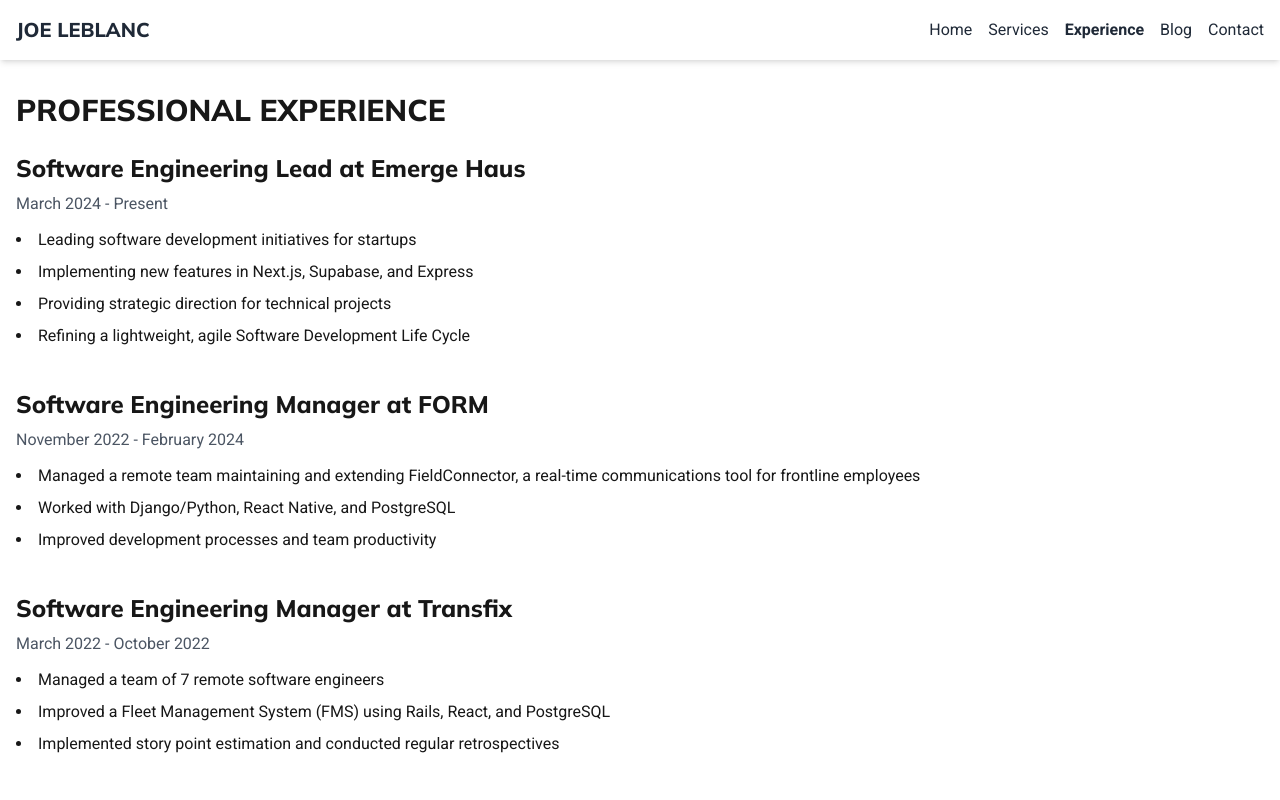
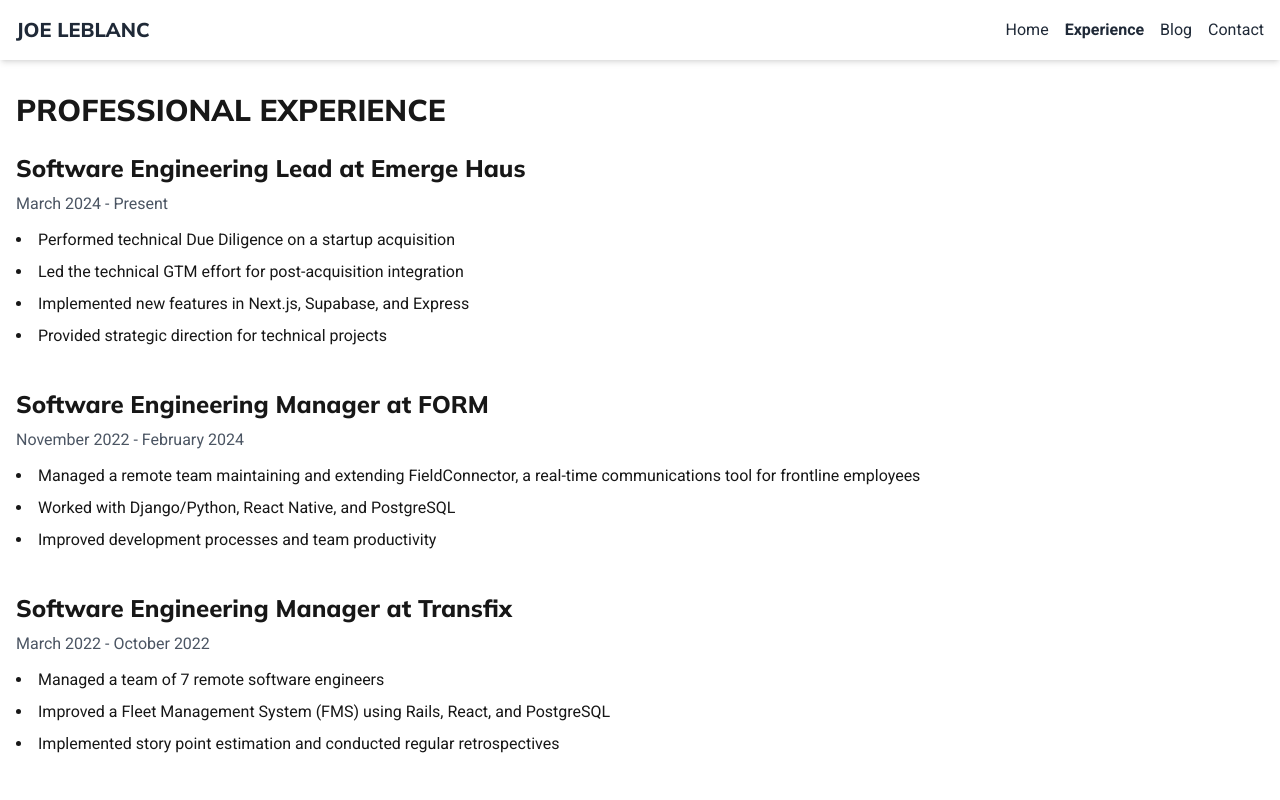
Before and after one commit to jlleblanc/jlleblanc.github.io, a Next.js app: page /jlleblanc.github.io/experience in a window 1280 px wide. Shown: the top 800 px of the page. Built offline with nearby package versions, Linux system fonts and the light colour scheme.

Commit message:
Remove services, update experience

```diff
--- a/src/components/Layout.js
+++ b/src/components/Layout.js
@@ -14,7 +14,6 @@
 
   const navItems = [
     { href: '/', label: 'Home' },
-    { href: '/services', label: 'Services' },
     { href: '/experience', label: 'Experience' },
     { href: '/blog', label: 'Blog' },
     { href: '/contact', label: 'Contact' },
--- a/src/pages/experience.js
+++ b/src/pages/experience.js
@@ -76,10 +76,10 @@
         <h2 className="text-2xl font-semibold mb-2">Software Engineering Lead at Emerge Haus</h2>
         <p className="text-gray-600 mb-3">March 2024 - Present</p>
         <ul className="list-disc list-inside space-y-2">
-          <li>Leading software development initiatives for startups</li>
-          <li>Implementing new features in Next.js, Supabase, and Express</li>
-          <li>Providing strategic direction for technical projects</li>
-          <li>Refining a lightweight, agile Software Development Life Cycle</li>
+          <li>Performed technical Due Diligence on a startup acquisition</li>
+          <li>Led the technical GTM effort for post-acquisition integration</li>
+          <li>Implemented new features in Next.js, Supabase, and Express</li>
+          <li>Provided strategic direction for technical projects</li>
         </ul>
       </div>
 
--- a/src/pages/index.js
+++ b/src/pages/index.js
@@ -35,7 +35,7 @@
               I&apos;m a hands-on software engineering leader of products, teams, and startups.
             </p>
             <p className="mt-4">
-              Over 20 years, I&apos;ve helped companies create payment solutions, recognize sales, and keep their customers subscribed.
+              Over 20 years, I&apos;ve helped companies create payment solutions, onboard new customers, and keep them subscribed.
             </p>
           </div>
         </div>
--- a/src/pages/services.js
+++ /dev/null
@@ -1,96 +0,0 @@
-import Layout from '../components/Layout'
-import FAQ from '../components/FAQ'
-import siteConfig from '../config/siteConfig'
-
-export default function Services() {
-  const faqs = [
-    {
-      question: "How can you help my startup scale?",
-      answer: "Scaling means more than just efficient algorithms and cloud platforms. You need planning, process improvement, and (most importantly) team leadership. Without these, your team will burnout. I can help you get unstuck today, while avoiding burnout in the future."
-    },
-    {
-      question: "What technologies do you specialize in?",
-      answer: "I specialize in Next.js, Supabase, Vercel, OpenAI, and Anthropic. But I take care to use the right tools for the job."
-    },
-    {
-      question: "Should I just use AI for everything?",
-      answer: "No. If a hard-coded algorithm will work better than using an LLM, don't burn your tokens: let's build it right. I can help!"
-    },
-  ]
-
-  const jsonLd = {
-    "@context": "https://schema.org",
-    "@type": "Service",
-    "serviceType": "Software Engineering Leadership",
-    "provider": {
-      "@type": "Person",
-      "name": siteConfig.name
-    },
-    "hasOfferCatalog": {
-      "@type": "OfferCatalog",
-      "name": "Software Engineering Services",
-      "itemListElement": [
-        {
-          "@type": "Offer",
-          "itemOffered": {
-            "@type": "Service",
-            "name": "Software Planning for Startups"
-          }
-        },
-        {
-          "@type": "Offer",
-          "itemOffered": {
-            "@type": "Service",
-            "name": "Engineering Team Leadership"
-          }
-        },
-        {
-          "@type": "Offer",
-          "itemOffered": {
-            "@type": "Service",
-            "name": "Process Improvement for Fast-Growing Teams"
-          }
-        },
-        {
-          "@type": "Offer",
-          "itemOffered": {
-            "@type": "Service",
-            "name": "AI Integrations"
-          }
-        }
-      ]
-    }
-  };
-
-  return (
-    <Layout
-      title="Services - Software Engineering Leadership"
-      description="Expert services in software planning, team leadership, process improvement, and AI integration for startups using Next.js, Supabase, OpenAI, and Anthropic."
-      canonicalUrl={`${siteConfig.siteUrl}/services`}
-      jsonLd={jsonLd}
-    >
-      <h1 className="text-3xl font-bold mb-4">Services</h1>
-      <h2 className="text-2xl font-bold mb-4">Fractional CTO, at your service</h2>
-      <p className="mb-4">I&apos;m a seasoned software engineering leader, available for a fraction of the cost.</p>
-      <ul className="mb-8">
-        <li className="mb-4">
-          <h3 className="text-xl font-semibold">Software Planning for Startups</h3>
-          <p>Map out your strategy, ensuring you&apos;re building the right thing now, while giving yourself room to grow later.</p>
-        </li>
-        <li className="mb-4">
-          <h3 className="text-xl font-semibold">Engineering Team Leadership</h3>
-          <p>Guide your team to success, creating a culture of continuous improvement while using new tools and practices.</p>
-        </li>
-        <li className="mb-4">
-          <h3 className="text-xl font-semibold">Process Improvement for Fast-Growing Teams</h3>
-          <p>Optimize your workflows, helping your team move faster without sacrificing quality. Release with confidence. Keep feedback loops short.</p>
-        </li>
-        <li className="mb-4">
-          <h3 className="text-xl font-semibold">AI Integrations</h3>
-          <p>Use generative AI APIs like OpenAI and Anthropic, while keeping your monthly spend under control.</p>
-        </li>
-      </ul>
-      <FAQ faqs={faqs} />
-    </Layout>
-  )
-}
```
